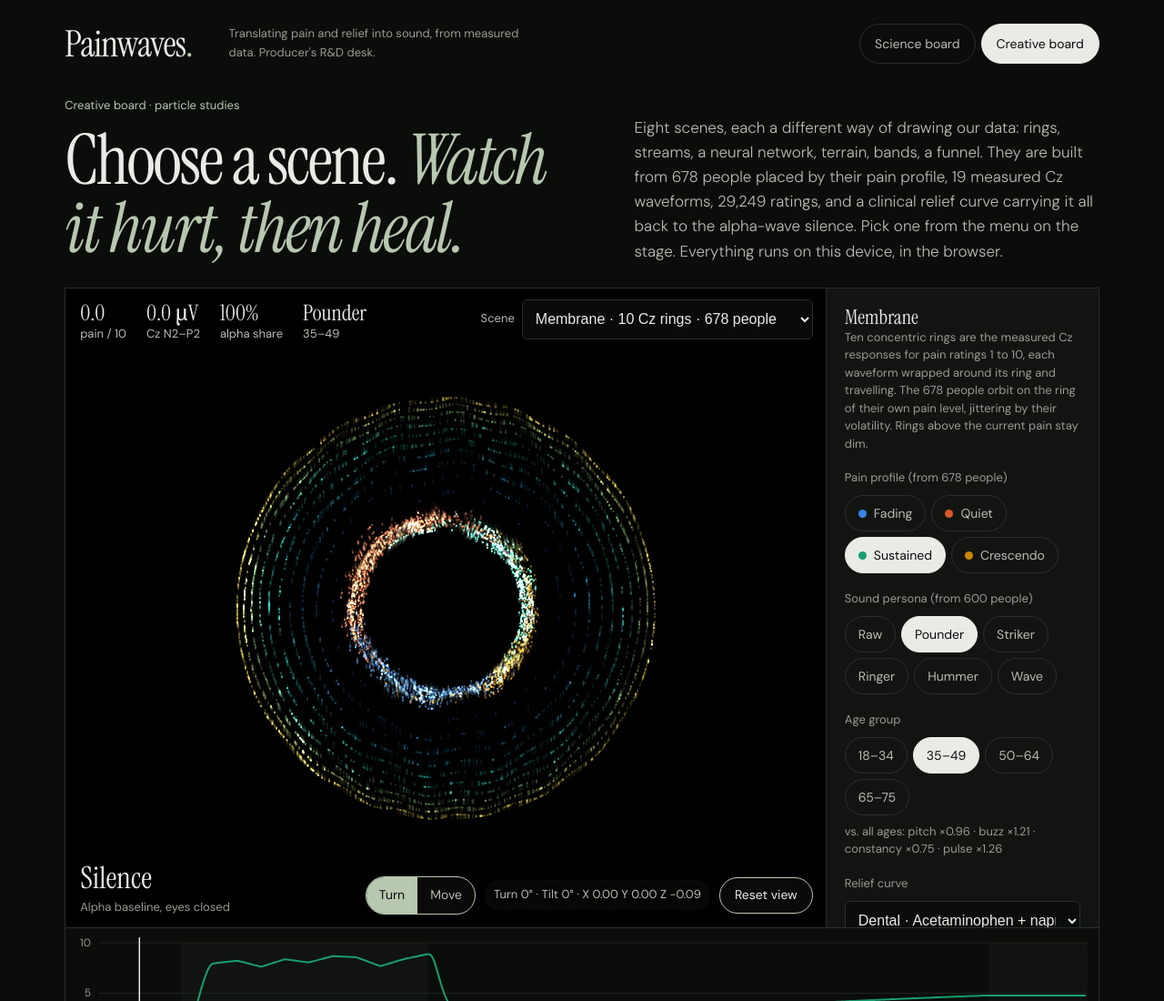
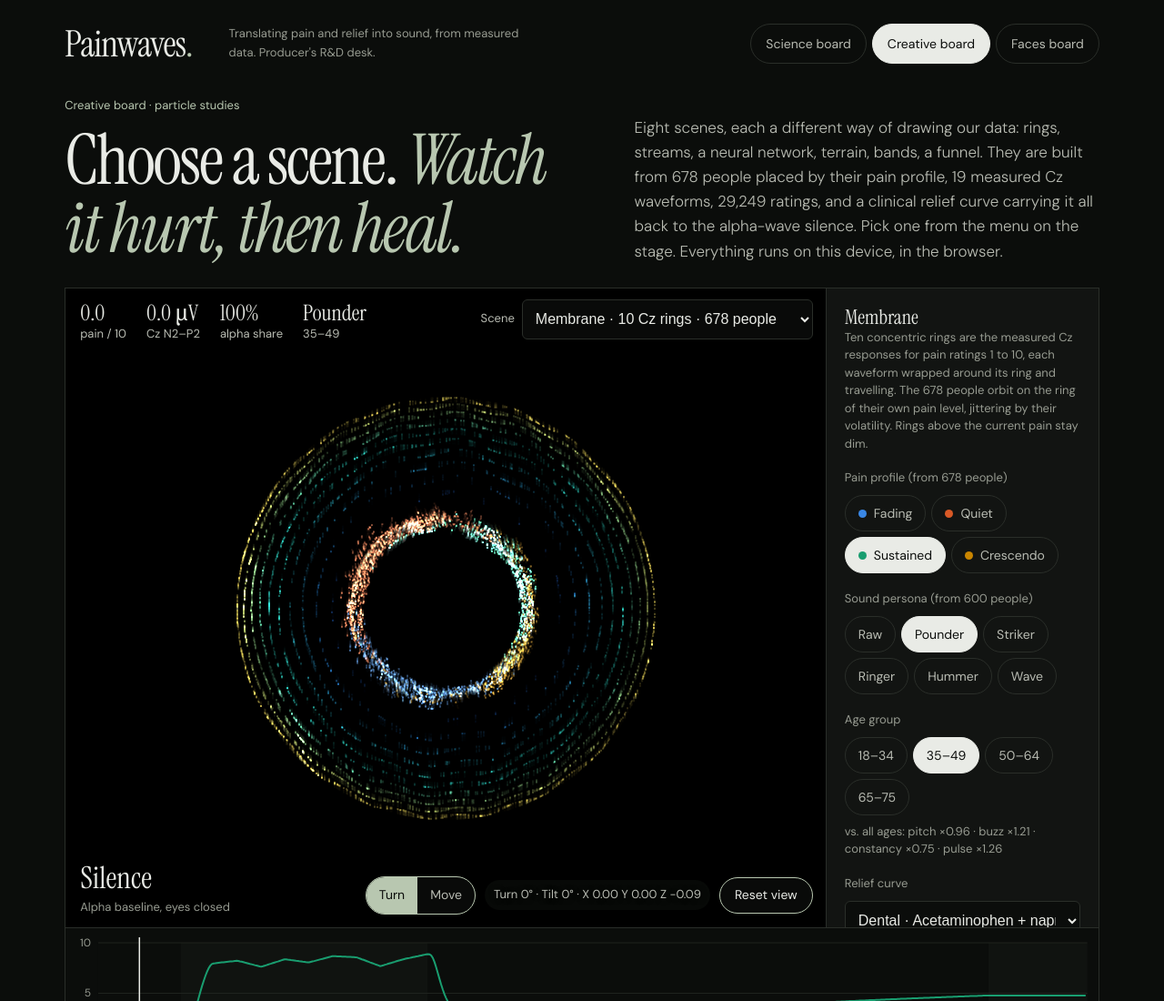
Before and after one commit to Danroversi1/painwaves, a website: page creative.html in a window 1280 px wide. Shown: the top 1100 px of the page at 91% size. Drawn offline with Linux system fonts and the light colour scheme; animation ran at ten frames a second.

Commit message:
List the Faces board on Painwaves
Restore the Faces board link in the board switcher on the Science and
Creative boards, and drop the noindex header from /faces so it is a
public board like the other two. The demo image files keep theirs.

Co-Authored-By: Claude Fable 5.2 <noreply@anthropic.com>
Claude-Session: https://claude.ai/code/session_01B2FBjb3zkXskNDUoFd7Pqu

```diff
--- a/creative.html
+++ b/creative.html
@@ -158,7 +158,7 @@ footer{padding:36px 0 48px;font-size:13px;color:var(--muted);display:flex;flex-w
   <header class="masthead">
     <a class="name" href="index.html">Painwaves<span>.</span></a>
     <p class="descriptor">Translating pain and relief into sound, from measured data. Producer's R&amp;D desk.</p>
-    <nav class="boards" aria-label="Boards"><a href="index.html">Science board</a><a href="creative.html" aria-current="page">Creative board</a></nav>
+    <nav class="boards" aria-label="Boards"><a href="index.html">Science board</a><a href="creative.html" aria-current="page">Creative board</a><a href="/faces/">Faces board</a></nav>
   </header>
   <section class="intro">
     <div><p class="eyebrow">Creative board · particle studies</p><h1>Choose a scene. <em>Watch it hurt, then heal.</em></h1></div>
```
Also changed, not shown: index.html (+1 -1 lines), vercel.json.
